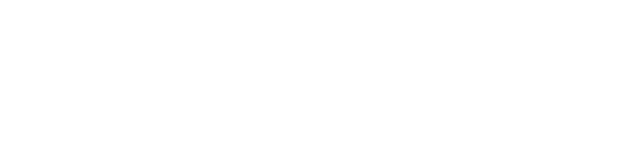
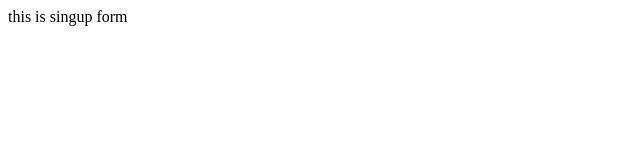
Before and after one commit to jainfenil/trucker, a plain HTML site: page src/signup/signup.html in a window 1280 px wide. Shown: the whole page, without its empty margins (0-640 px from the left). Drawn offline with Linux system fonts and the light colour scheme.

Commit message:
signup commit

```diff
--- a/src/signup/signup.html
+++ b/src/signup/signup.html
@@ -5,5 +5,6 @@
     <title>signup</title>
 </head>
 <body>
+    this is singup form
 </body>
 </html>
```
